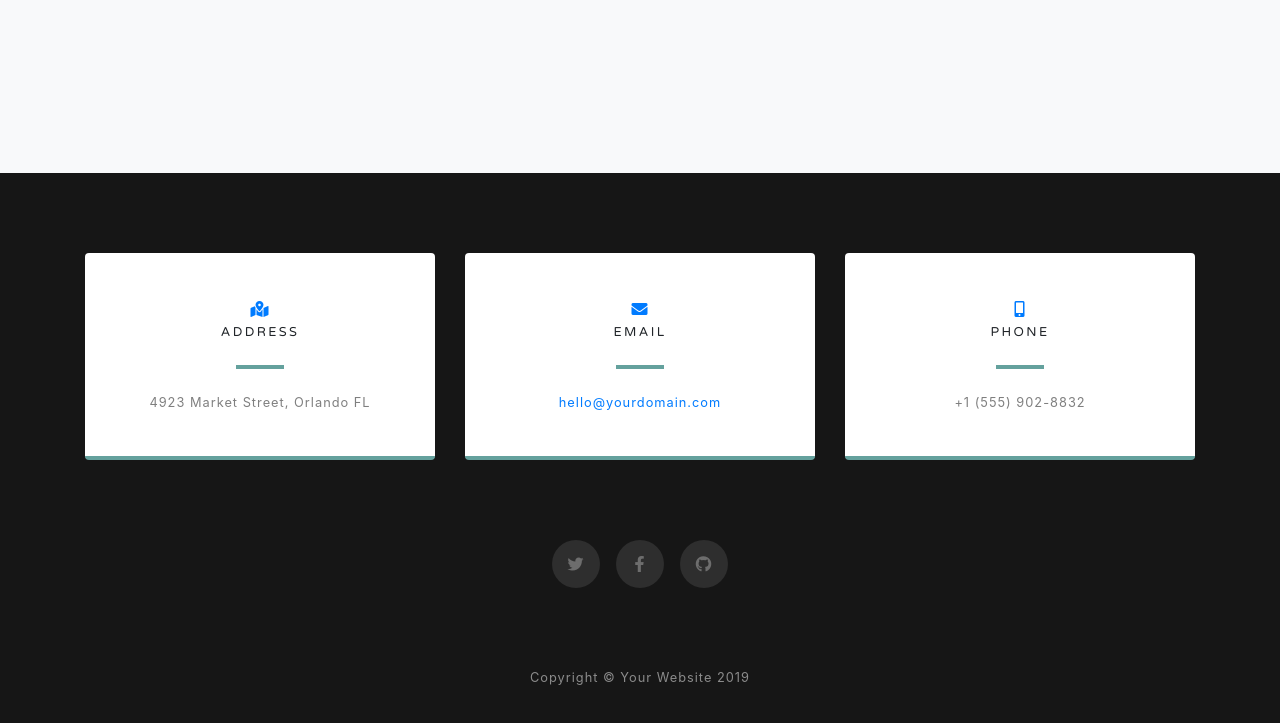
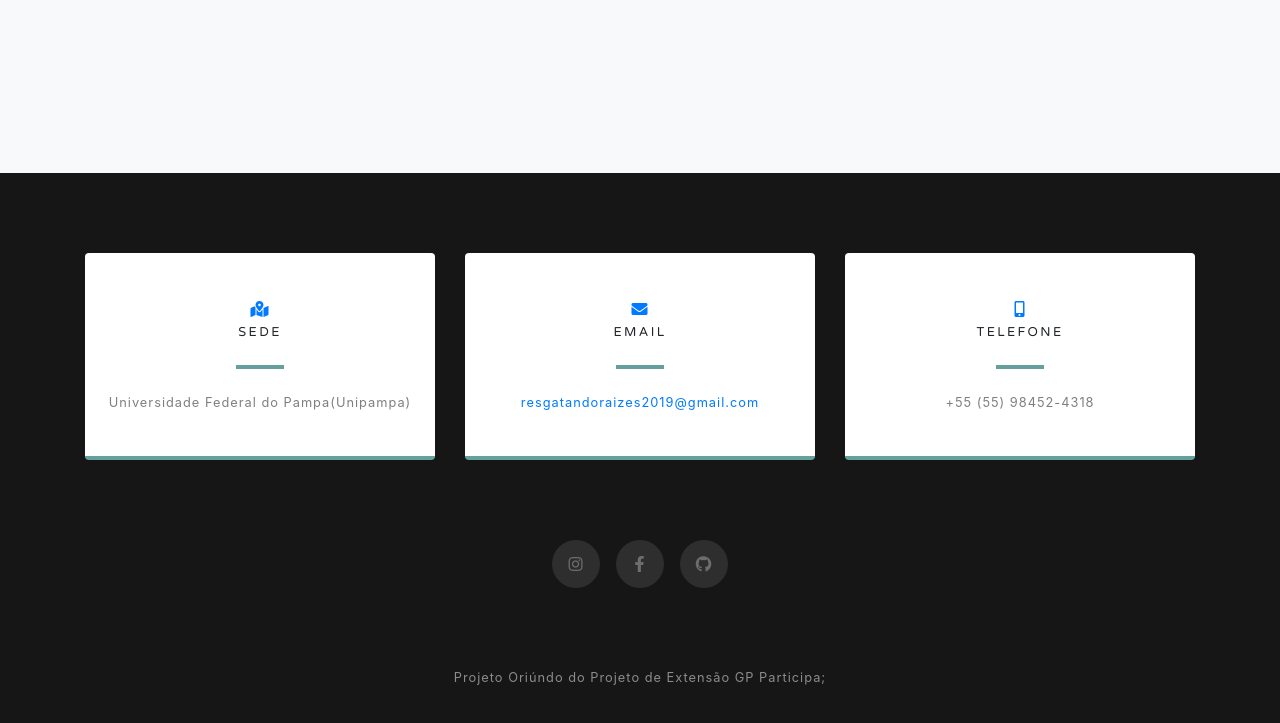
Before and after one commit to mikaestr/Site-ResgatandoRaizes, a website with bundled scripts: page batuva.html in a window 1280 px wide. Shown: the part 1553-2276 px from the top of the page. Built offline with nearby package versions, Linux system fonts and the light colour scheme.

Commit message:
alterações footer

```diff
--- a/batuva.html
+++ b/batuva.html
@@ -90,9 +90,9 @@ O Lago foi entregue oficialmente a população na administração do Prefeito Gl
           <div class="card py-4 h-100">
             <div class="card-body text-center">
               <i class="fas fa-map-marked-alt text-primary mb-2"></i>
-              <h4 class="text-uppercase m-0">Address</h4>
+              <h4 class="text-uppercase m-0">Sede</h4>
               <hr class="my-4">
-              <div class="small text-black-50">4923 Market Street, Orlando FL</div>
+              <div class="small text-black-50">Universidade Federal do Pampa(Unipampa)</div>
             </div>
           </div>
         </div>
@@ -104,7 +104,7 @@ O Lago foi entregue oficialmente a população na administração do Prefeito Gl
               <h4 class="text-uppercase m-0">Email</h4>
               <hr class="my-4">
               <div class="small text-black-50">
-                <a href="#">hello@yourdomain.com</a>
+                <a href="#">resgatandoraizes2019@gmail.com</a>
               </div>
             </div>
           </div>
@@ -114,22 +114,22 @@ O Lago foi entregue oficialmente a população na administração do Prefeito Gl
           <div class="card py-4 h-100">
             <div class="card-body text-center">
               <i class="fas fa-mobile-alt text-primary mb-2"></i>
-              <h4 class="text-uppercase m-0">Phone</h4>
+              <h4 class="text-uppercase m-0">Telefone</h4>
               <hr class="my-4">
-              <div class="small text-black-50">+1 (555) 902-8832</div>
+              <div class="small text-black-50">+55 (55) 98452-4318</div>
             </div>
           </div>
         </div>
       </div>
 
       <div class="social d-flex justify-content-center">
-        <a href="#" class="mx-2">
-          <i class="fab fa-twitter"></i>
+        <a href="https://www.instagram.com/resgatandoraizes/" class="mx-2">
+          <i class="fab fa-instagram"></i>
         </a>
-        <a href="#" class="mx-2">
+        <a href="https://www.facebook.com/Resgatando-Ra%C3%ADzes-113516783439686/" class="mx-2">
           <i class="fab fa-facebook-f"></i>
         </a>
-        <a href="#" class="mx-2">
+        <a href="https://github.com/akimestr/Site-ResgatandoRaizes" class="mx-2">
           <i class="fab fa-github"></i>
         </a>
       </div>
@@ -140,7 +140,7 @@ O Lago foi entregue oficialmente a população na administração do Prefeito Gl
   <!-- Footer -->
   <footer class="bg-black small text-center text-white-50">
     <div class="container">
-      Copyright &copy; Your Website 2019
+      Projeto Oriúndo do Projeto de Extensão GP Participa;
     </div>
   </footer>
 
```
Also changed, not shown: ferradura.html (+10 -10 lines), história.html (+10 -10 lines), index.html (+10 -10 lines), linha.html (+10 -10 lines), matriz.html (+10 -10 lines), museu.html (+10 -10 lines), parque.html (+10 -10 lines).
